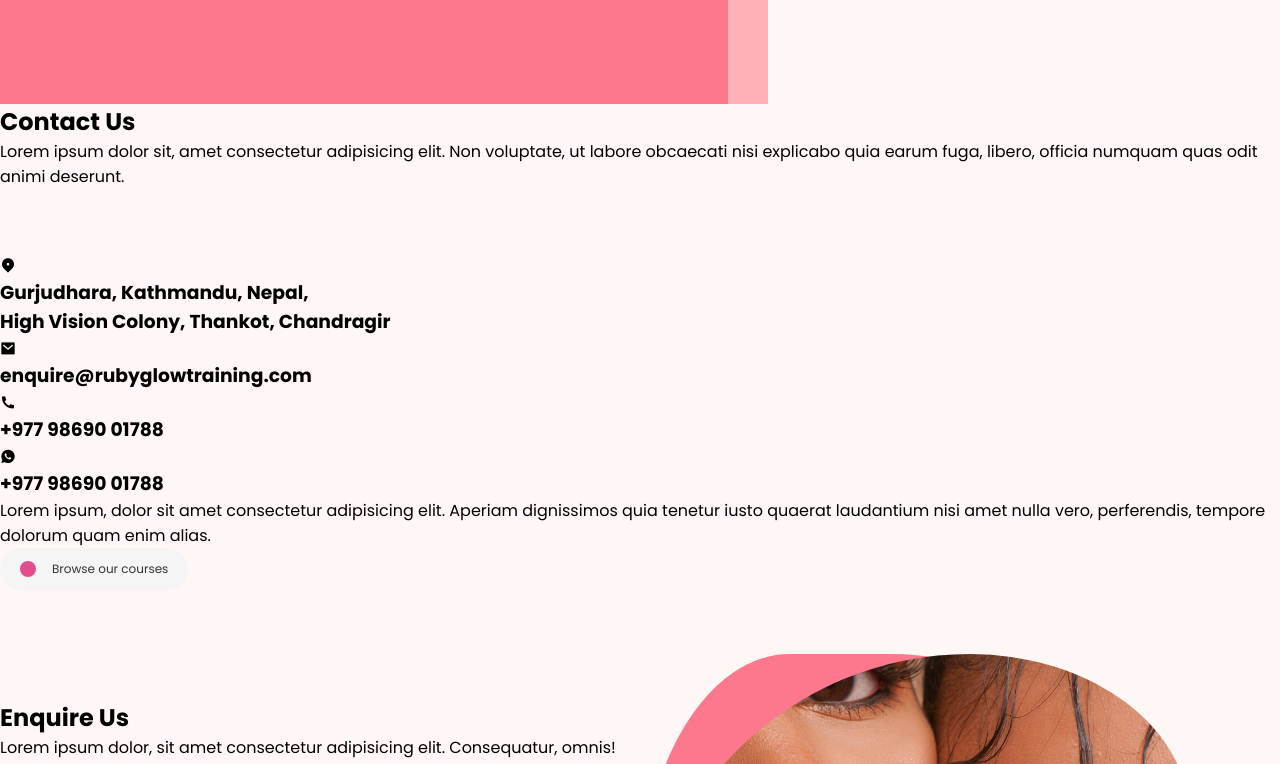
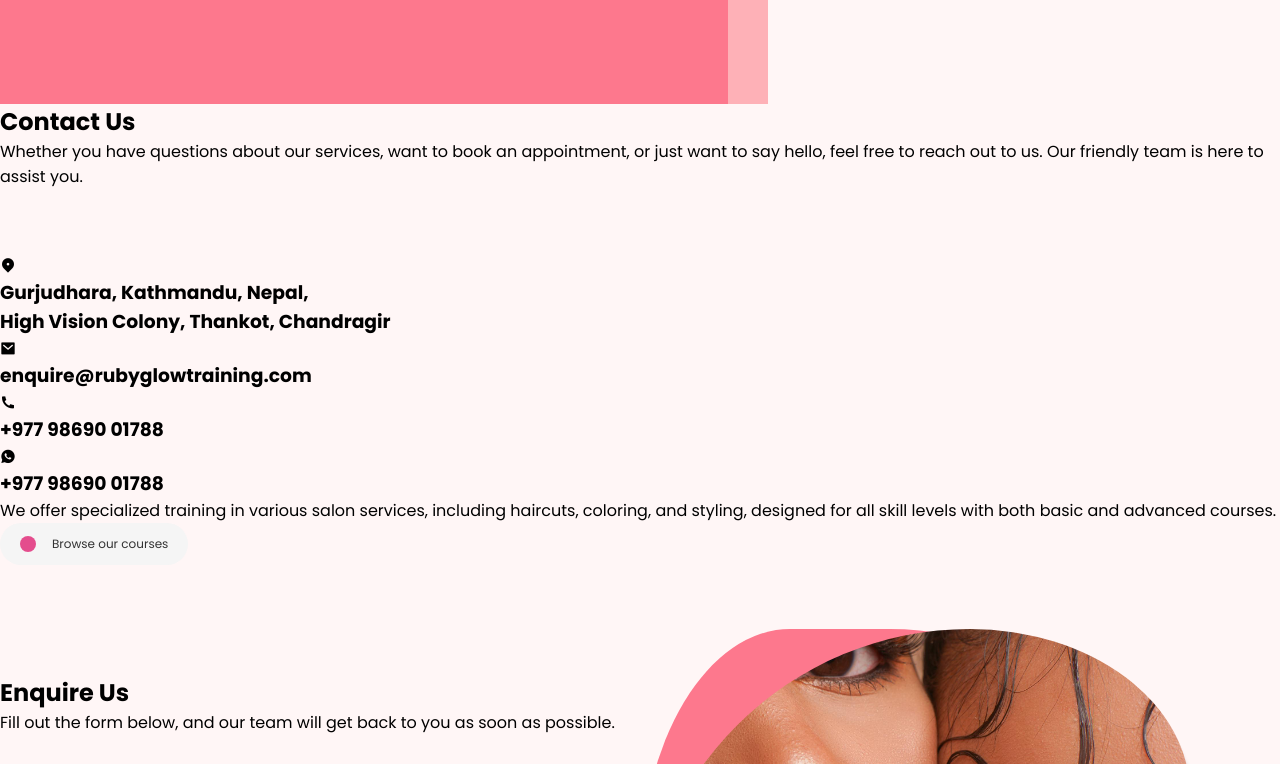
Before and after one commit to karthickjash10/rubyglow-website, a plain HTML site: page contact.html in a window 1280 px wide. Shown: the part 840-1604 px from the top of the page. Drawn offline with nearby package versions, Linux system fonts and the light colour scheme.

Commit message:
Update contact.html
contact details filled as you requested karthick

```diff
--- a/contact.html
+++ b/contact.html
@@ -32,7 +32,7 @@
                     <div class="about__data">
                         <div>
                             <h1>Contact Us</h1>
-                            <p>Lorem ipsum dolor sit, amet consectetur adipisicing elit. Non voluptate, ut labore obcaecati nisi explicabo quia earum fuga, libero, officia numquam quas odit animi deserunt.</p>
+                            <p>Whether you have questions about our services, want to book an appointment, or just want to say hello, feel free to reach out to us. Our friendly team is here to assist you.</p>
                         </div>
                     </div>
                 </div>
@@ -70,7 +70,7 @@
                 </div>
                 <div class="container">
 
-                    <div class="lead-text">Lorem ipsum, dolor sit amet consectetur adipisicing elit. Aperiam dignissimos quia tenetur iusto quaerat laudantium nisi amet nulla vero, perferendis, tempore dolorum quam enim alias.</div>
+                    <div class="lead-text">We offer specialized training in various salon services, including haircuts, coloring, and styling, designed for all skill levels with both basic and advanced courses.</div>
                     <a href="#" class="btn btn-spcl btn-long"><span></span>Browse our courses</a>
                 </div>
 
@@ -83,7 +83,7 @@
                 <div class="grid container exp__container">
                     <div class="hero__value">
                         <h1>Enquire Us</h1>
-                        <p>Lorem ipsum dolor, sit amet consectetur adipisicing elit. Consequatur, omnis!</p>
+                        <p>Fill out the form below, and our team will get back to you as soon as possible.</p>
                         <form action="" class="contact__form">
                             <div class="contact__fields">
 
@@ -131,7 +131,7 @@
             <div class="footer__container container">
                 <div class="footer-brand">
                     <a href="#" class="footer-logo">RubyGlow</a>
-                    <p>Lorem ipsum dolor sit, amet consectetur adipisicing elit. Cupiditate quisquam itaque sequi in aut vero.</p>
+                    <p>Enhance your craft with creativity and personalized training.</p>
                     <div class="footer-social">
                         <a href="#"><i class="ri-facebook-fill"></i></a>
                         <a href="#"><i class="ri-instagram-fill"></i></a>
```
